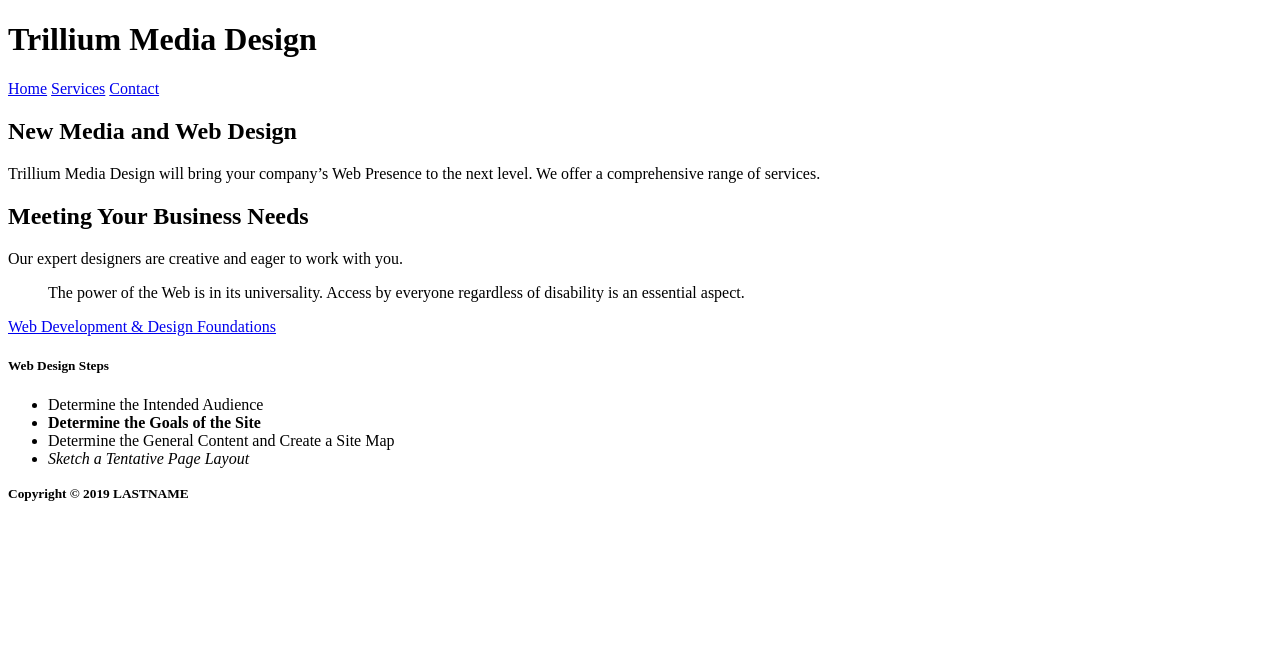
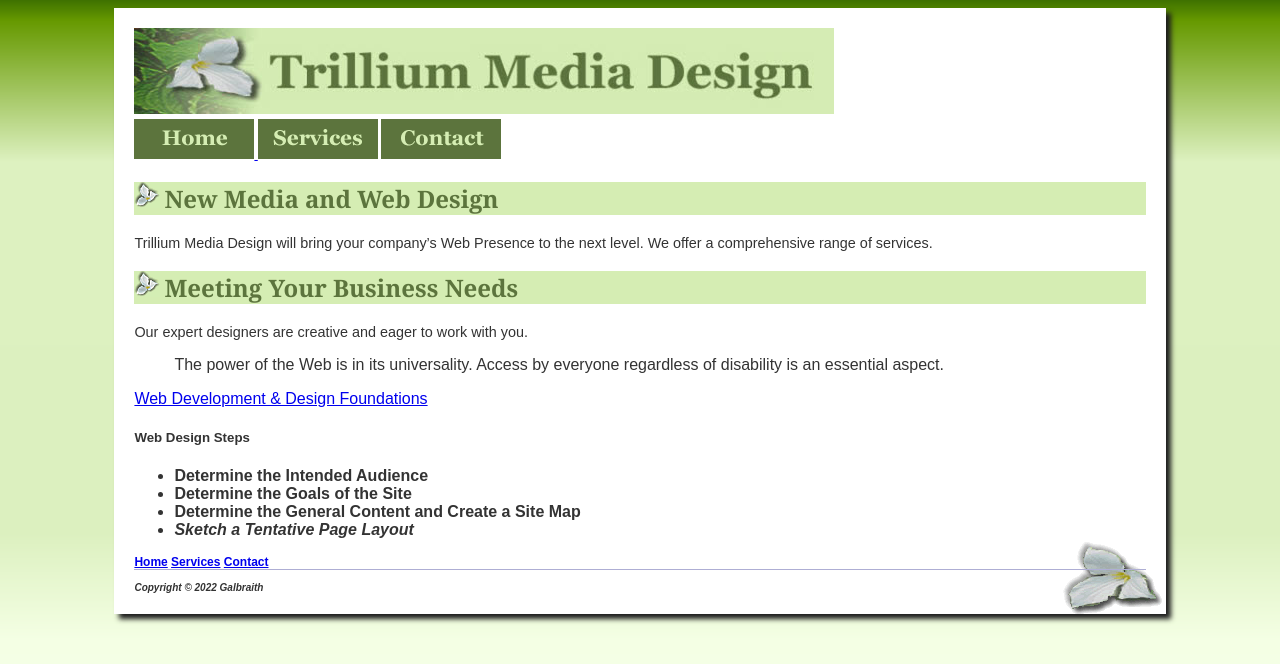
Before and after one commit to 44144-Sp22/ch4inclassnotes-megangalbraith, a plain HTML site: page index.html in a window 1280 px wide. Drawn offline with Linux system fonts and the light colour scheme.

Commit message:
Galbraith ch4 notes completed

```diff
--- a/index.html
+++ b/index.html
@@ -1,19 +1,25 @@
 <!DOCTYPE html>
 <html lang="en">
 	<head>
-		<title>LASTNAME Chapter 4 InClass Notes</title>
+		<title>Galbraith Chapter 4 InClass Notes</title>
 		<meta charset="utf-8">
+		<link rel="icon" href="favicon.ico" type="image/x-con">
+		<link rel="stylesheet" href="style.css">
 	</head>
     <body>
+			<div id="container">
         <!-- Structural Elements - header, nav, main, footer -->
         <header>
-            <h1>Trillium Media Design</h1>
+					<img src="trilliumbanner.jpg" usemap="#image_map">
+	<map name="image_map">
+	  <area alt="NWMSU" title="NWMSU" href="http://www.nwmissouri.edu" coords="2,-17,125,66" shape="rect">
+	</map>
         </header>
         <nav>
             <!-- Anchor tags - specifies hyperlink reference to a file. Relative Links - link to pages on own site. -->
-            <a href="index.html">Home</a>
-            <a href="services.html">Services</a>
-            <a href="contact.html">Contact</a>
+						<a href="index.html"><img src="home.gif" alt="Home" width="120" height="40"> </a>
+						<a href="services.html"><img src="services.gif" alt="Services" width="120" height="40"></a>
+						<a href="contact.html"><img src="contact.gif" alt="Contact" width="120" height="40"></a>
         </nav>
         <main>
             <h2>New Media and Web Design</h2>
@@ -37,9 +43,15 @@
             </ul>
 
         </main>
+				<nav>
+            <!-- Anchor tags - specifies hyperlink reference to a file. Relative Links - link to pages on own site. -->
+            <a href="index.html">Home</a>
+            <a href="services.html">Services</a>
+            <a href="contact.html">Contact</a>
+        </nav>
         <footer>
-            <small><strong>Copyright &copy; 2019 LASTNAME</strong></small>
+            <small><strong>Copyright &copy; 2022 Galbraith</strong></small>
         </footer>
-
+</div>
     </body>
 </html>
--- /dev/null
+++ b/style.css
@@ -0,0 +1,54 @@
+body {
+  background-color: #f4ffe4;
+  color: #333333;
+  font-family: Arial, Verdana, sans-serif;
+  background-image: url(trilliumgradient.png);
+}
+
+header {
+  background-color: d5edb3;
+  color: #5c643d;
+  font-family: Georgia, "Times New Roman", serif;
+}
+
+h2 {
+  background-color: #d5edb3;
+  color: #5c743d;
+  font-family: Georgia, "Times New Roman", serif;
+  background-image: url(trilliumbullet.gif);
+  background-repeat: no-repeat;
+  padding-left: 30px
+}
+
+p {
+  font-size: .90em
+}
+
+ul {
+  font-weight: bold
+}
+
+nav {
+  font-weight: bold;
+  font-size: .75em
+}
+
+footer {
+  font-size: .75em;
+  font-style: italic;
+  border-top: thin solid #aeaed4;
+  padding-top: 10px
+}
+
+img {
+  border-style: none;
+}
+
+#container {
+  background-color: #ffffff;
+  padding: 20px;
+  width: 80%;
+  margin: auto;
+  box-shadow: 5px 5px 5px #1e1e1e;
+  background: url(trilliumfoot.gif) no-repeat bottom right, #FFFFFF
+}
```
Also changed, not shown: contact.html (+18 -7 lines), services.html (+18 -7 lines).
